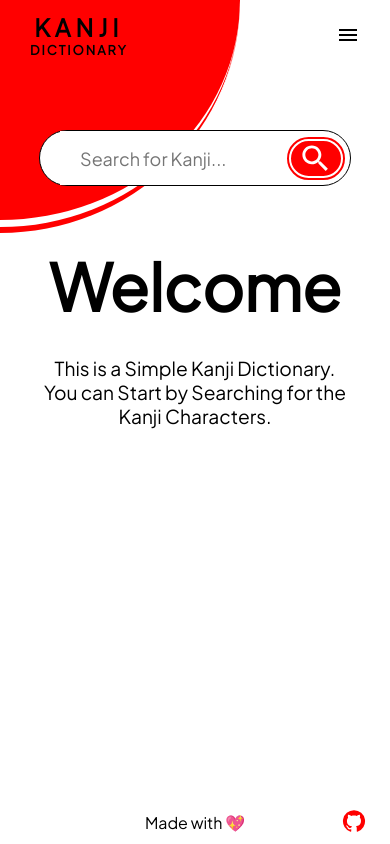
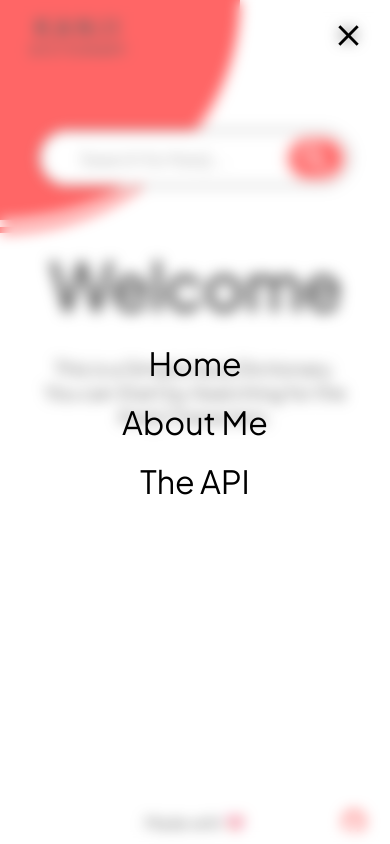
Before and after one commit to Rohan-Swain/kanji-dictionary, a React (Create React App) app: page / in a window 390 px wide. Both pictures are taken after a click on the icon 348 px from the left and 35 px from the top of the page. Built offline with nearby package versions, Linux system fonts and the light colour scheme; the HTML template or start-up script is replaced by a standard one.

Commit message:
Mobile-Header: DONE

```diff
--- a/package.json
+++ b/package.json
@@ -1,4 +1,5 @@
 {
+  "homepage": "http://Rohan-Swain.github.io/kanji-dictionary",
   "name": "kanji-dictionary",
   "version": "0.1.0",
   "private": true,
@@ -20,6 +21,8 @@
   },
   "scripts": {
     "start": "react-scripts start",
+    "predeploy": "npm run build",
+    "deploy": "gh-pages -d build",
     "build": "react-scripts build",
     "test": "react-scripts test",
     "eject": "react-scripts eject"
@@ -41,5 +44,8 @@
       "last 1 firefox version",
       "last 1 safari version"
     ]
+  },
+  "devDependencies": {
+    "gh-pages": "^4.0.0"
   }
 }
--- a/src/components/Header.js
+++ b/src/components/Header.js
@@ -1,13 +1,18 @@
-import React from 'react'
-import styled from 'styled-components'
-import MenuIcon from '@mui/icons-material/Menu';
+import React from "react";
+import styled from "styled-components";
+import MenuIcon from "@mui/icons-material/Menu";
+import CloseIcon from '@mui/icons-material/Close';
 
 class Header extends React.Component {
     constructor(props) {
         super(props);
+        this.state = {
+            isMobile: false
+        };
     }
 
     render() {
+        console.log(this.state.isMobile);
         return (
             <HeaderWrapper>
                 <Circle />
@@ -17,18 +22,40 @@ class Header extends React.Component {
                 </Title>
                 <div>
                     <MenuWrapper>
-                        <li><a title='Home' onClick={() => window.location.reload(false)}>Home</a></li>
-                        <li><a href='#' title='About Me'>About Me</a></li>
-                        <li><a href='https://kanjiapi.dev/' target='blank' title='The API'>The API</a></li>
+                        <li>
+                            <a title="Home" onClick={() => window.location.reload(false)}>Home</a>
+                        </li>
+                        <li>
+                            <a href="#" title="About Me">About Me</a>
+                        </li>
+                        <li>
+                            <a href="https://kanjiapi.dev/" target="blank" title="The API">The API</a>
+                        </li>
                     </MenuWrapper>
-                    <MenuIconWrapper />
+                    <MenuIconWrapper onClick={() => this.setState({ isMobile: true})} />
+                    {this.state.isMobile && (
+                        <MobileMenu>
+                            <CloseIconWrap fontSize="large" onClick = {() => {this.setState({isMobile: false})}} />
+                            <ul>
+                                <li>
+                                    <a title="Home" onClick={() => window.location.reload(false)}>Home</a>
+                                </li>
+                                <li>
+                                    <a href="#" title="About Me">About Me</a>
+                                </li>
+                                <li>
+                                    <a href="https://kanjiapi.dev/" target="blank" title="The API">The API</a>
+                                </li>
+                            </ul>
+                        </MobileMenu>
+                    )}
                 </div>
             </HeaderWrapper>
-        )
+        );
     }
 }
 
-export default Header
+export default Header;
 
 const HeaderWrapper = styled.div`
   position: absolute;
@@ -40,7 +67,7 @@ const HeaderWrapper = styled.div`
   display: flex;
   justify-content: space-between;
   align-items: center;
-`
+`;
 
 const Title = styled.div`
   user-select: none;
@@ -60,7 +87,7 @@ const Title = styled.div`
     letter-spacing: 3px;
   }
 
-    @media(max-width: 700px) {
+  @media (max-width: 700px) {
     margin-left: 30px;
 
     h2 {
@@ -71,7 +98,7 @@ const Title = styled.div`
       letter-spacing: 2px;
     }
   }
-`
+`;
 
 const MenuWrapper = styled.ul`
     list-style: none;
@@ -97,7 +124,7 @@ const MenuWrapper = styled.ul`
     @media(max-width: 700px) {
         display: none;
     }
-`
+`;
 
 const Circle = styled.div`
   width: 30em;
@@ -110,18 +137,59 @@ const Circle = styled.div`
   background-color: red;
   z-index: -1;
 
-    @media(max-width: 700px) {
+  @media (max-width: 700px) {
     width: 15em;
     height: 15em;
     border-radius: 0em 0em 15em 0em;
   }
-`
+`;
 
 const MenuIconWrapper = styled(MenuIcon)`
   display: none !important;
-    @media(max-width: 700px) {
+  @media (max-width: 700px) {
     display: block !important;
     margin-right: 30px;
     cursor: pointer;
   }
+`;
+
+const MobileMenu = styled.div`
+  position: fixed;
+  background-color: rgba(255, 255, 255, 0.4);
+  backdrop-filter: blur(7px);
+  top: 0;
+  bottom: 0;
+  left: 0;
+  right: 0;
+  z-index: 2;
+
+  ul {
+    width: 100%;
+    height: 100%;
+    list-style: none;
+    display: flex;
+    flex-direction: column;
+    justify-content: center;
+    align-items: center;
+
+    li {
+        font-size: 2em;
+        margin: 0.3em;
+
+        &:hover {
+            color: red;
+        }
+
+        a {
+            text-decoration: none;
+            color: black;
+        }
+    }
+  }
+`;
+
+const CloseIconWrap = styled(CloseIcon)`
+  position: absolute;
+  right: 0;
+  margin: 0.5em 0.7em;
 `
```
Also changed, not shown: 1 other file (tests, documents, lock files or other folders). Lines whose indentation alone changed are shown as unchanged.
